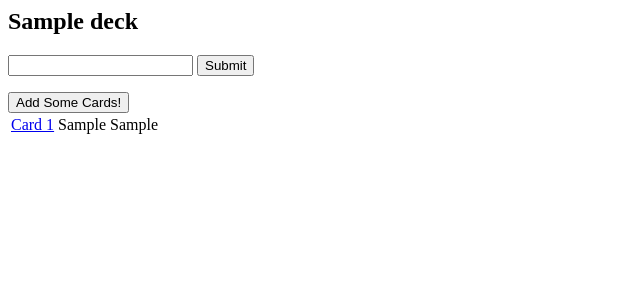
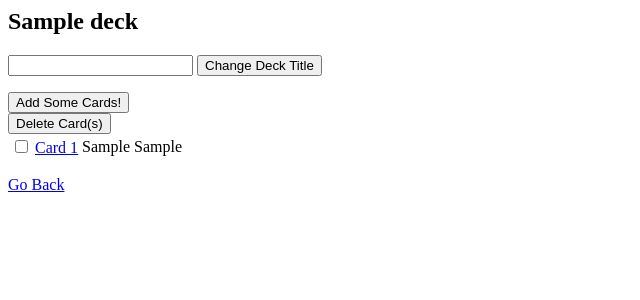
Before and after one commit to Jdurham2843/ClassHub, a Django app: page /flashcards/1/deck/ in a window 1280 px wide. Shown: the top 300 px of the page, without its empty margins (0-640 px from the left). Run offline with Django 3.2, Linux system fonts and the light colour scheme; tables that the repository leaves empty hold one stand-in row (values such as "Sample post"); some libraries are stand-ins or nearby versions.

Commit message:
Can now delete card(s) and deck(s) on the front end

```diff
--- a/flashcards/templates/flashcards/deckview.html
+++ b/flashcards/templates/flashcards/deckview.html
@@ -4,14 +4,19 @@
 <form method=POST action="{% url 'flashcards:update_deck' deck.id %}">
   {% csrf_token %}
   <input type='text' name='deck-title' id='change-deck-title'/>
-  <input type='submit' id='change-deck-button'/>
+  <input type='submit' id='change-deck-button' value='Change Deck Title'/>
 </form>
 <a href="{% url 'flashcards:add_card_menu' deck.id %}">
   <button id="add-card-link">Add Some Cards!</button>
 </a>
+
+<form method=POST action="{% url 'flashcards:delete_card' deck.id %}">
+  {% csrf_token %}
+<input type='submit' id='delete-card-button' value="Delete Card(s)"/>
 <table>
   {% for card in cards %}
-  <td>
+  <td><input type='checkbox' name='checks[]' id='checkbox-{{ card.id }}'
+       value='{{ card.id }}'/>
     <a id="card-{{ forloop.counter }}"
     href="{% url 'flashcards:update_card_view' card.id %}">
     Card {{ forloop.counter }}
@@ -21,4 +26,7 @@
   <td>{{ card.backside }}</td>
   {% endfor %}
 </table>
+</form>
+
+<a id='home-link' href="/">Go Back</a>
 {% endblock %}
--- a/flashcards/templates/flashcards/updatecard.html
+++ b/flashcards/templates/flashcards/updatecard.html
@@ -5,6 +5,6 @@
   {% csrf_token %}
   <input type='text' name='front-side' id='front-side' value='{{ card.frontside}}'/>
   <input type='text' name='back-side' id='back-side' value='{{ card.backside}}'/>
-  <input type='submit' id='update-button'/>
+  <input type='submit' id='update-button' value='Edit Card'/>
 </form>
 {% endblock %}
--- a/flashcards/urls.py
+++ b/flashcards/urls.py
@@ -11,4 +11,6 @@ urlpatterns =[
     url(r'^(?P<id>[0-9]+)/update_card/$', views.update_card, name='update_card'),
     url(r'^(?P<id>[0-9]+)/update_card_view/$', views.update_card_view, name='update_card_view'),
     url(r'^(?P<id>[0-9]+)/update_deck/$', views.update_deck, name='update_deck'),
+    url(r'^(?P<id>[0-9]+)/delete_card/$', views.delete_card, name='delete_card'),
+    url(r'^delete_deck/$', views.delete_deck, name='delete_deck'),
 ]
--- a/flashcards/views.py
+++ b/flashcards/views.py
@@ -18,6 +18,26 @@ def view_deck(request, id):
     cards = Card.objects.filter(_deck=deck)
     return render(request, 'flashcards/deckview.html', {'deck': deck,
         'cards': cards})
+
+def update_deck(request, id):
+    deck = Deck.objects.get(pk=id)
+    new_title = request.POST.get('deck-title', False)
+
+    if new_title:
+        deck.title = new_title
+        deck.save()
+
+    return redirect('/flashcards/' + str(id) +'/deck/')
+
+def delete_deck(request):
+    if request.method == "POST":
+        check_list = request.POST.getlist('checks[]', False)
+        if check_list:
+            for item in check_list:
+                deck = Deck.objects.get(pk=item)
+                Card.objects.filter(_deck=deck).delete()
+                deck.delete()
+    return redirect('/')
 
 def add_card_menu(request, id):
     deck = Deck.objects.get(pk=id)
@@ -60,12 +80,13 @@ def update_card_view(request, id):
     card = Card.objects.get(pk=id)
     return render(request, 'flashcards/updatecard.html', {'card': card})
 
-def update_deck(request, id):
-    deck = Deck.objects.get(pk=id)
-    new_title = request.POST.get('deck-title', False)
 
-    if new_title:
-        deck.title = new_title
-        deck.save()
+def delete_card(request, id):
+    if request.method == "POST":
+        check_list = request.POST.getlist('checks[]', False)
+        if check_list:
+            for item in check_list:
+                Card.objects.get(pk=int(item)).delete()
+
 
     return redirect('/flashcards/' + str(id) +'/deck/')
```
Also changed, not shown: flashcards/templates/flashcards/home.html (+9 -2 lines), flashcards/tests.py (+36 -0 lines), functional_tests/tests.py (+23 -1 lines).
